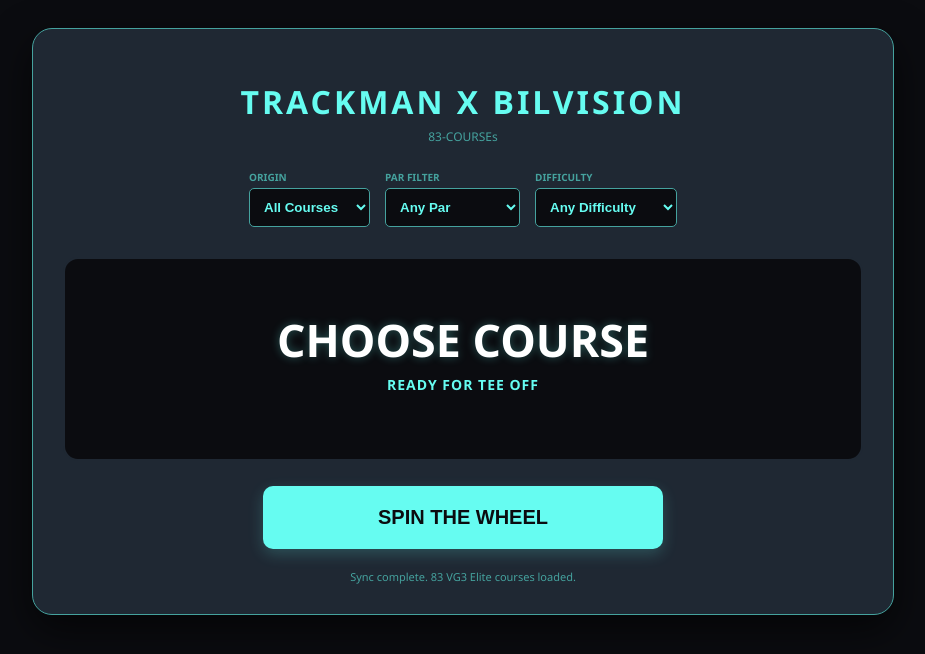
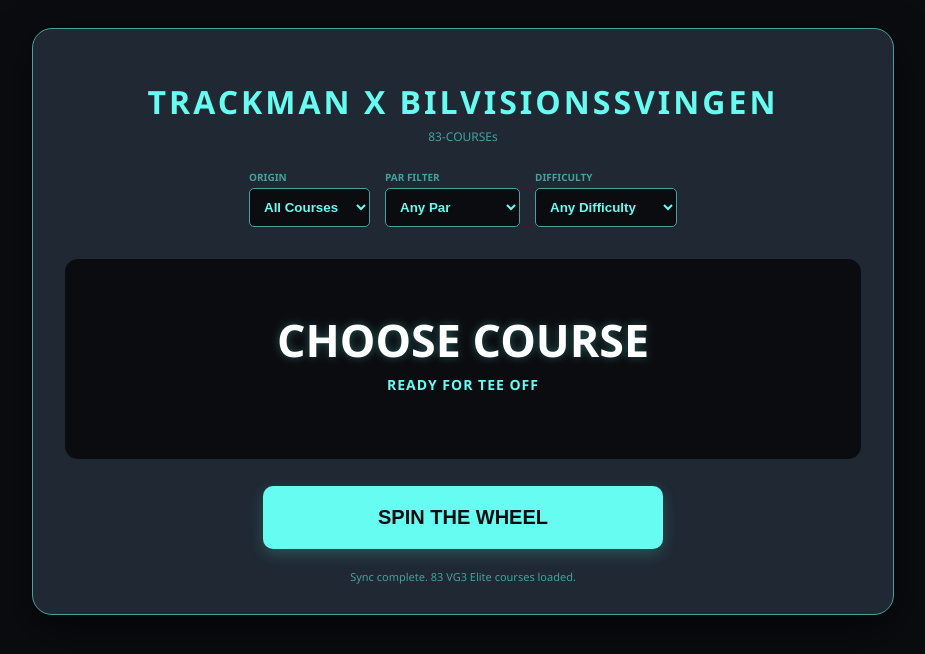
Before and after one commit to AlbinHall1337/TM-Roulette, a plain HTML site: page index.html in a window 1280 px wide. Shown: the whole page, without its empty margins (177-1102 px from the left). Drawn offline with Linux system fonts and the light colour scheme.

Commit message:
Update index.html

```diff
--- a/index.html
+++ b/index.html
@@ -1,7 +1,7 @@
 <!DOCTYPE html>
 <html>
 <head>
-    <title>Trackman x Bilvision <br/> Roulette </title>
+    <title>Trackman Roulette </title>
     <style>
         body { font-family: 'Segoe UI', Tahoma, sans-serif; text-align: center; padding: 20px; background-color: #0b0c10; color: #c5c6c7; }
         .container { background: #1f2833; padding: 30px; border-radius: 20px; max-width: 800px; margin: 0 auto; border: 1px solid #45a29e; box-shadow: 0 15px 40px rgba(0,0,0,0.6); }
@@ -26,7 +26,7 @@
 <body>
 
 <div class="container">
-    <h1>Trackman x Bilvision</h1>
+    <h1>Trackman x Bilvisionssvingen</h1>
     <div class="subtitle">83-COURSEs</div>
 
     <div class="filters">
```
